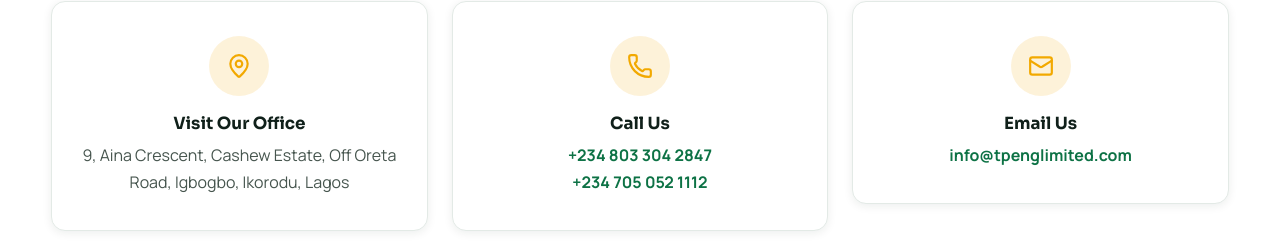
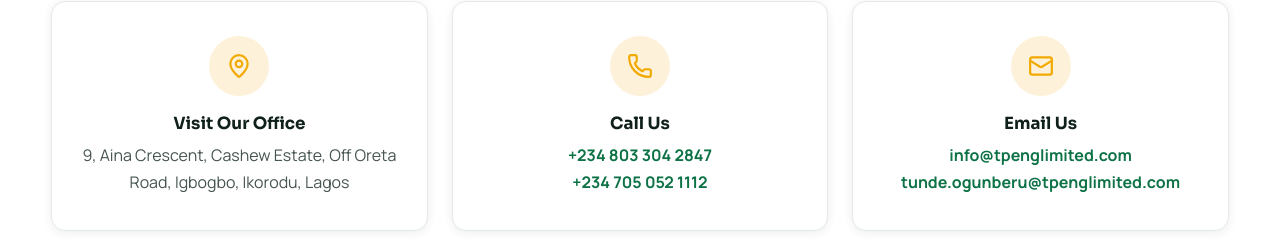
Before and after one commit to RoyalPrince700/tpengltd, a React (Vite) app in the folder frontend/: page /contact in a window 1280 px wide. Shown: the part 1053-1299 px from the top of the page. Built offline with nearby package versions, Linux system fonts and the light colour scheme.

Commit message:
mail updated

```diff
--- a/frontend/src/data/services.ts
+++ b/frontend/src/data/services.ts
@@ -109,6 +109,10 @@
   ],
   email: 'info@tpenglimited.com',
   emailHref: 'mailto:info@tpenglimited.com',
+  emails: [
+    { display: 'info@tpenglimited.com', href: 'mailto:info@tpenglimited.com' },
+    { display: 'tunde.ogunberu@tpenglimited.com', href: 'mailto:tunde.ogunberu@tpenglimited.com' },
+  ],
   website: 'tpenglimited.com',
   websiteHref: 'https://tpenglimited.com',
   address: '9, Aina Crescent, Cashew Estate, Off Oreta Road, Igbogbo, Ikorodu, Lagos',
--- a/frontend/src/pages/Contact.tsx
+++ b/frontend/src/pages/Contact.tsx
@@ -66,7 +66,12 @@
                 <div className="icon" aria-hidden="true"><Mail size={26} /></div>
                 <h3>Email Us</h3>
                 <p>
-                  <a href={companyInfo.emailHref}>{companyInfo.email}</a>
+                  {companyInfo.emails.map((e, i) => (
+                    <span key={e.href}>
+                      {i > 0 && <br />}
+                      <a href={e.href}>{e.display}</a>
+                    </span>
+                  ))}
                 </p>
               </div>
             </Reveal>
```
